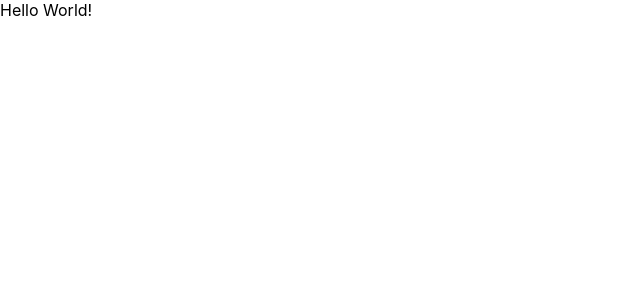
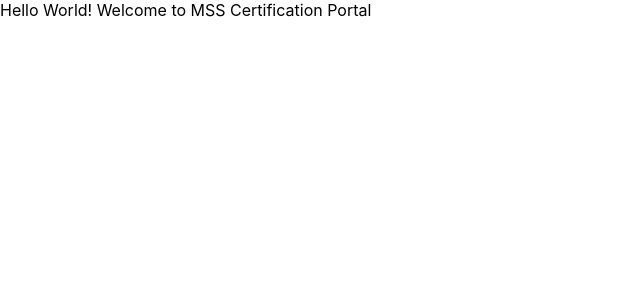
Before and after one commit to varuntangalla/msscertificationtrackerfrontend, a React (Create React App) app: page / in a window 1280 px wide. Shown: the top 300 px of the page, without its empty margins (0-640 px from the left). Built offline with nearby package versions, Linux system fonts and the light colour scheme.

Commit message:
testing CI/CD

```diff
--- a/src/App.js
+++ b/src/App.js
@@ -5,7 +5,7 @@
 // src/App.js
 import React from "react";
 function App() {
-  return <div>Hello World!</div>;
+  return <div>Hello World! Welcome to MSS Certification Portal</div>;
 }
 
 export default App;
```
